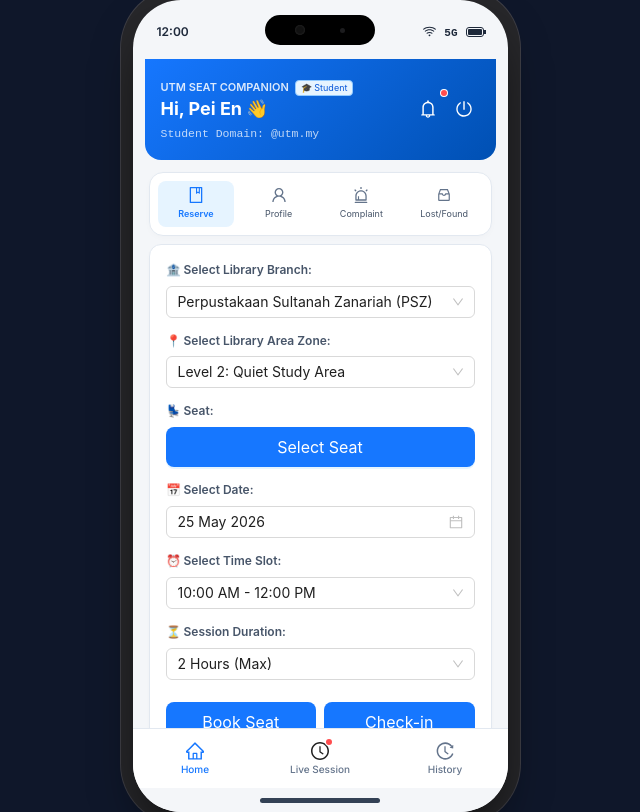
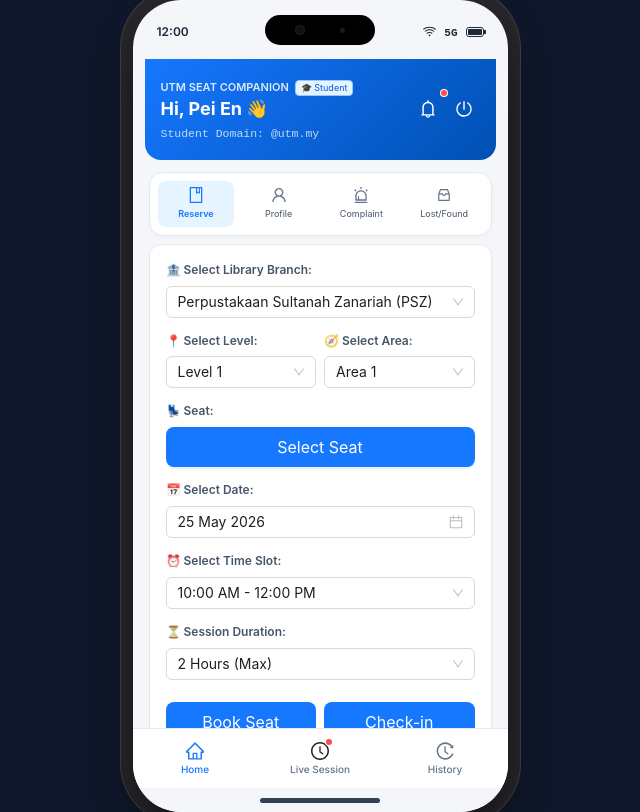
Before and after one commit to lokepeien/LibraryGo-prototype, a React (Vite) app in the folder frontend-mobile/: page / in a window 1280 px wide. Shown: the whole page, without its empty margins (320-960 px from the left). Built offline with nearby package versions, Linux system fonts and the light colour scheme.

Commit message:
correct level and area

```diff
--- a/frontend-mobile/src/App.jsx
+++ b/frontend-mobile/src/App.jsx
@@ -66,7 +66,8 @@ export default function App() {
 
   // New Reservation Form State (Managed centrally, routed by Home Page)
   const [selectedLibrary, setSelectedLibrary] = useState('Perpustakaan Sultanah Zanariah (PSZ)');
-  const [selectedArea, setSelectedArea] = useState('Level 2: Quiet Study Area');
+  const [selectedLevel, setSelectedLevel] = useState('Level 1');
+  const [selectedArea, setSelectedArea] = useState('Area 1');
   const [selectedSeatId, setSelectedSeatId] = useState('S01');
   const [selectedDate, setSelectedDate] = useState(dayjs());
   const [selectedTimeSlot, setSelectedTimeSlot] = useState('10:00 AM - 12:00 PM');
@@ -232,17 +233,17 @@ export default function App() {
 
     const seat = selectedSeatId;
     let nfc = '04:E3:4C:6A:B2:1A:80';
-    if (selectedArea.includes('Level 1')) {
+    if (selectedLevel === 'Level 1') {
       nfc = '04:5C:8B:1A:F5:2C:81';
-    } else if (selectedArea.includes('Level 3')) {
+    } else if (selectedLevel === 'Level 3') {
       nfc = '04:AB:CD:EF:01:23:45';
-    } else if (selectedArea.includes('Ground')) {
+    } else if (selectedLevel === 'Level 4') {
       nfc = '04:11:22:33:44:55:66';
     }
 
     setActiveBooking({
       seatId: seat,
-      areaName: selectedArea,
+      areaName: `${selectedLevel} (${selectedArea})`,
       nfcUid: nfc,
       status: 'Reserved',
       timeRemaining: 300, // 5-minute grace period
@@ -303,6 +304,8 @@ export default function App() {
                   formatTimer={formatTimer}
                   selectedLibrary={selectedLibrary}
                   setSelectedLibrary={setSelectedLibrary}
+                  selectedLevel={selectedLevel}
+                  setSelectedLevel={setSelectedLevel}
                   selectedArea={selectedArea}
                   setSelectedArea={setSelectedArea}
                   selectedSeatId={selectedSeatId}
--- a/frontend-mobile/src/student/HomeDashboard.jsx
+++ b/frontend-mobile/src/student/HomeDashboard.jsx
@@ -23,6 +23,8 @@ export default function HomeDashboard({
   formatTimer,
   selectedLibrary,
   setSelectedLibrary,
+  selectedLevel,
+  setSelectedLevel,
   selectedArea,
   setSelectedArea,
   selectedSeatId,
@@ -48,6 +50,8 @@ export default function HomeDashboard({
             student={student}
             selectedLibrary={selectedLibrary}
             setSelectedLibrary={setSelectedLibrary}
+            selectedLevel={selectedLevel}
+            setSelectedLevel={setSelectedLevel}
             selectedArea={selectedArea}
             setSelectedArea={setSelectedArea}
             selectedSeatId={selectedSeatId}
--- a/frontend-mobile/src/student/ReserveSeat.jsx
+++ b/frontend-mobile/src/student/ReserveSeat.jsx
@@ -57,6 +57,8 @@ export default function ReserveSeat({
   student,
   selectedLibrary,
   setSelectedLibrary,
+  selectedLevel,
+  setSelectedLevel,
   selectedArea,
   setSelectedArea,
   selectedSeatId,
@@ -97,22 +99,39 @@ export default function ReserveSeat({
             />
           </div>
 
-          {/* Area Zone Selector */}
-          <div>
+          {/* Library Level & Area Selectors */}
+          <div style={{ display: 'flex', gap: 8 }}>
+            <div style={{ flex: 1 }}>
               <Text strong style={{ fontSize: '12px', color: '#475569', display: 'block', marginBottom: 6 }}>
-              📍 Select Library Area Zone:
+                📍 Select Level:
+              </Text>
+              <Select
+                value={selectedLevel}
+                onChange={(val) => setSelectedLevel(val)}
+                style={{ width: '100%' }}
+                options={[
+                  { value: 'Level 1', label: 'Level 1' },
+                  { value: 'Level 2', label: 'Level 2' },
+                  { value: 'Level 3', label: 'Level 3' },
+                  { value: 'Level 4', label: 'Level 4' }
+                ]}
+              />
+            </div>
+
+            <div style={{ flex: 1 }}>
+              <Text strong style={{ fontSize: '12px', color: '#475569', display: 'block', marginBottom: 6 }}>
+                🧭 Select Area:
               </Text>
               <Select
                 value={selectedArea}
                 onChange={(val) => setSelectedArea(val)}
                 style={{ width: '100%' }}
                 options={[
-                { value: 'Level 1: Collaborative Zone', label: 'Level 1: Collaborative Zone' },
-                { value: 'Level 2: Quiet Study Area', label: 'Level 2: Quiet Study Area' },
-                { value: 'Level 3: Postgraduate Hub', label: 'Level 3: Postgraduate Hub' },
-                { value: 'Ground Floor: Multimedia Room', label: 'Ground Floor: Multimedia Room' }
+                  { value: 'Area 1', label: 'Area 1' },
+                  { value: 'Area 2', label: 'Area 2' }
                 ]}
               />
+            </div>
           </div>
 
           {/* Select Seat Trigger Button */}
@@ -254,12 +273,12 @@ export default function ReserveSeat({
             {
               key: 'seat',
               label: 'Seat Plan',
-              children: <SeatPlanView library={selectedLibrary} area={selectedArea} />
+              children: <SeatPlanView library={selectedLibrary} area={`${selectedLevel} (${selectedArea})`} />
             },
             {
               key: 'floor',
               label: 'Floor Plan',
-              children: <FloorPlanView library={selectedLibrary} area={selectedArea} />
+              children: <FloorPlanView library={selectedLibrary} area={`${selectedLevel} (${selectedArea})`} />
             }
           ]}
         />
```
Lines whose indentation alone changed are shown as unchanged.
